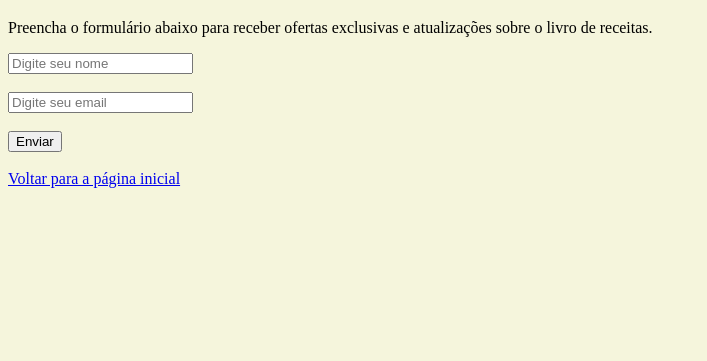
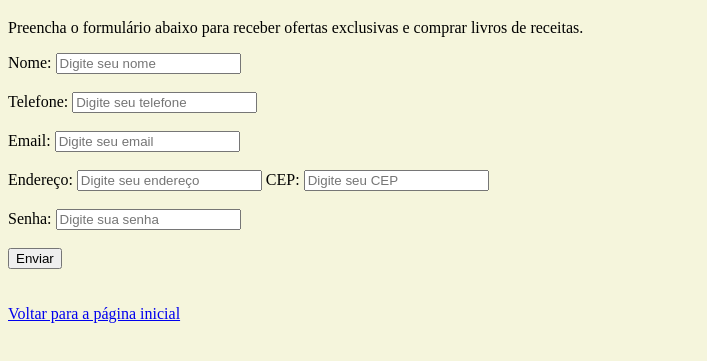
Before and after one commit to Amandav026/primeiroprojeto, a plain HTML site: page formulario.html in a window 1280 px wide. Shown: the part 61-422 px from the top of the page, without its empty margins (0-707 px from the left). Drawn offline with Linux system fonts and the light colour scheme.

Commit message:
primeiro projeto formulário completo

```diff
--- a/formulario.html
+++ b/formulario.html
@@ -11,13 +11,27 @@
 
 <body><style> body { background-color: beige; } </style>
 <h1>Formulário de Ofertas do Livro de Receitas</h1>
-<p>Preencha o formulário abaixo para receber ofertas exclusivas e atualizações sobre o livro de receitas.</p>
+<p>Preencha o formulário abaixo para receber ofertas exclusivas e comprar livros de receitas.</p>
 <form>
+    <label for="nome">Nome:</label>
     <input type="text" name="nome" placeholder="Digite seu nome" required>
     <br><br>
+    <label for="telefone">Telefone:</label>
+    <input type="tel" name="telefone" placeholder="Digite seu telefone" required>
+    <br><br>
+    <label for="email">Email:</label>
     <input type="email" name="email" placeholder="Digite seu email" required>
     <br><br>
+    <label for="endereço">Endereço:</label>
+    <input type="text" name="endereço" placeholder="Digite seu endereço" required>
+    <label for="cep">CEP:</label>
+    <input type="text" name="cep" placeholder="Digite seu CEP" required>
+    <br><br>
+    <label for="senha">Senha:</label>
+    <input type="password" name="senha" placeholder="Digite sua senha" required>
+    <br><br>
     <input type="submit" value="Enviar">
+    <br><br>
 </form>
 
 <br>
```
Also changed, not shown: index.html (+1 -1 lines).
